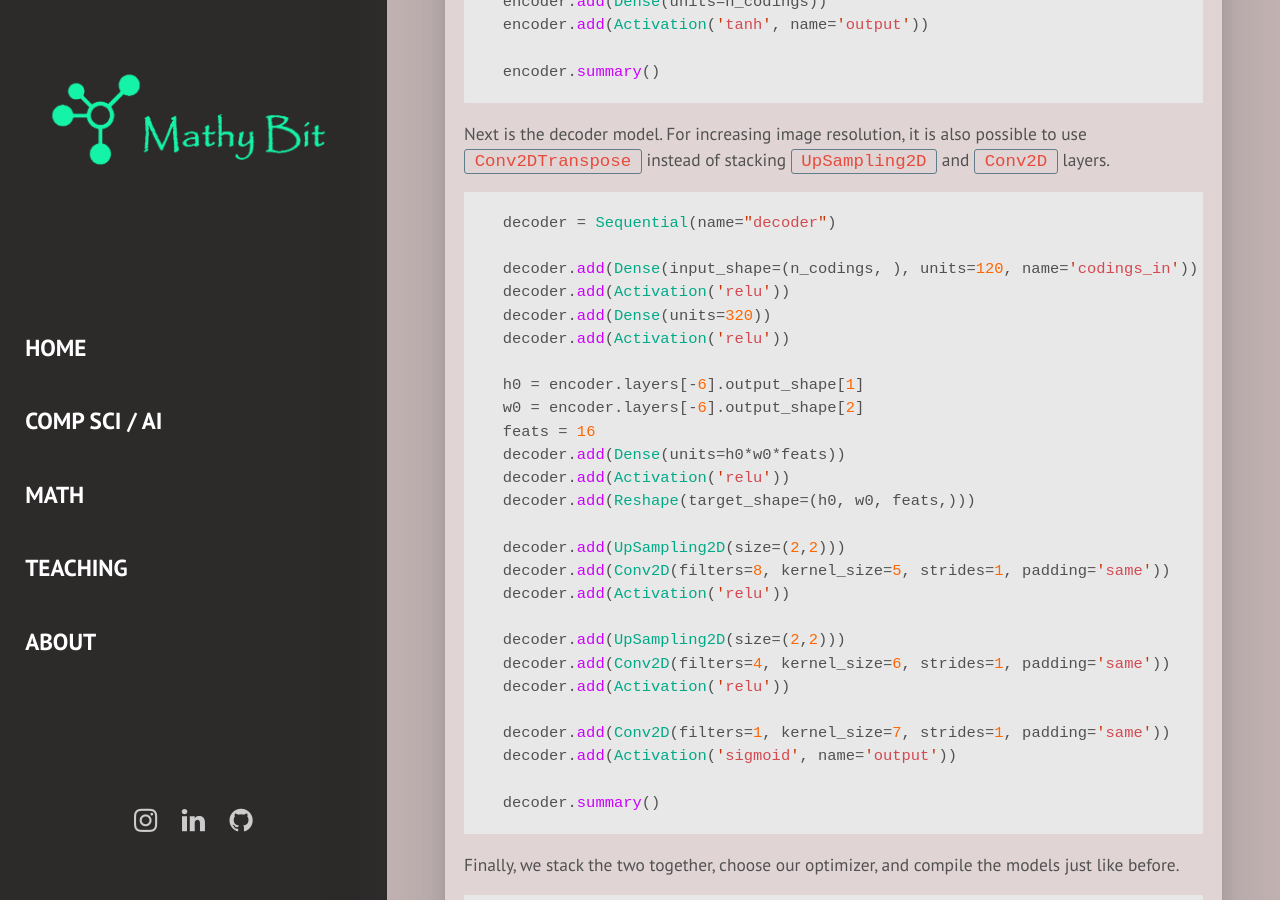
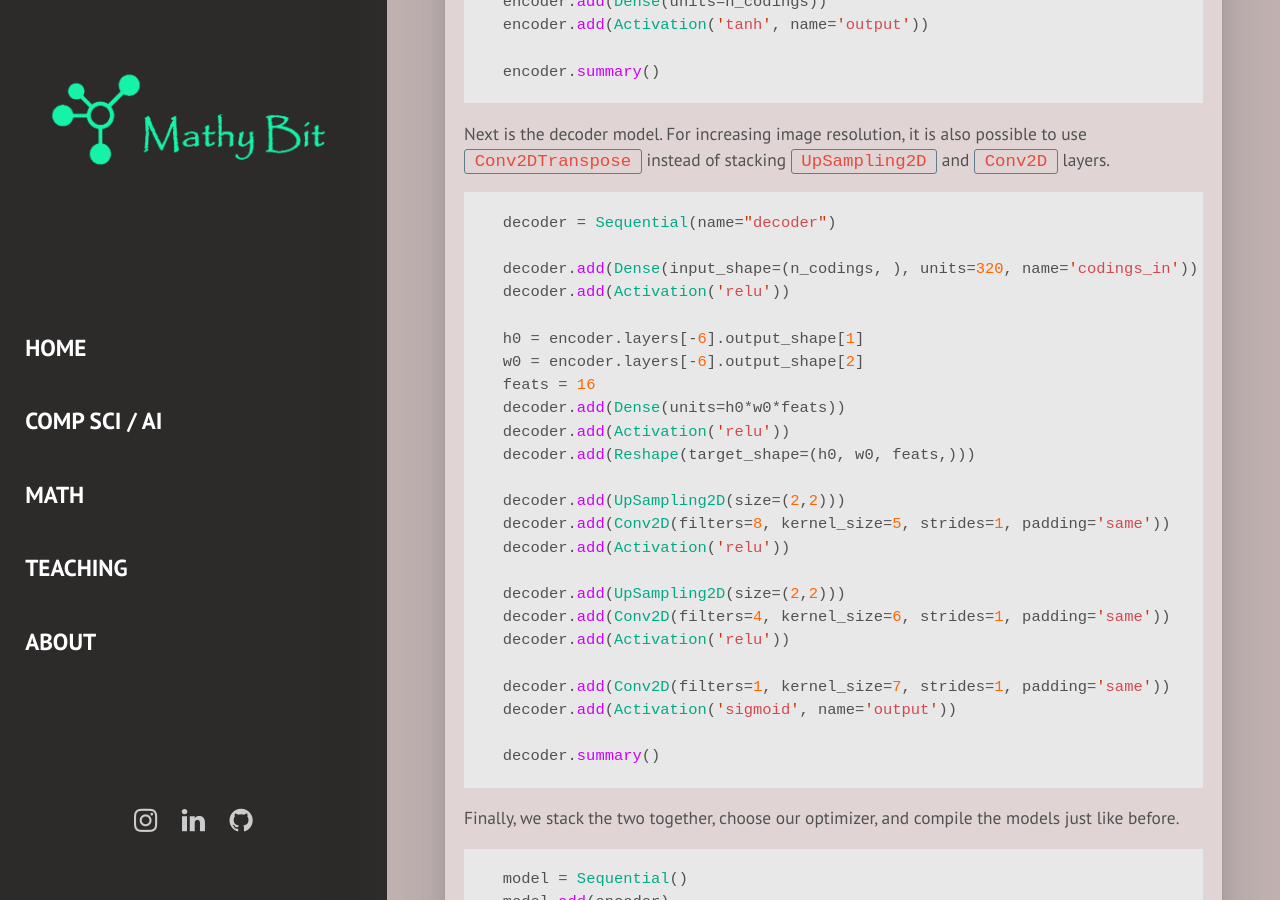
Before and after one commit to mathybit/mathybit.github.io, a Jekyll site: the page built from _posts/2018-08-29-auto-intro.md, in a window 1280 px wide and 900 px high, scrolled down 7949 px. Built offline with Jekyll 4.4.1, drawn with Linux system fonts in a browser that asks for light colours; some web fonts are replaced; formulas are drawn with MathJax 3.

Commit message:
Fixed conv decoder code to match diagram

```diff
--- a/_posts/2018-08-29-auto-intro.md
+++ b/_posts/2018-08-29-auto-intro.md
@@ -294,9 +294,7 @@ Next is the decoder model. For increasing image resolution, it is also possible
 {% highlight python %}
 decoder = Sequential(name="decoder")
 
-decoder.add(Dense(input_shape=(n_codings, ), units=120, name='codings_in'))
-decoder.add(Activation('relu'))
-decoder.add(Dense(units=320))
+decoder.add(Dense(input_shape=(n_codings, ), units=320, name='codings_in'))
 decoder.add(Activation('relu'))
 
 h0 = encoder.layers[-6].output_shape[1]
```
